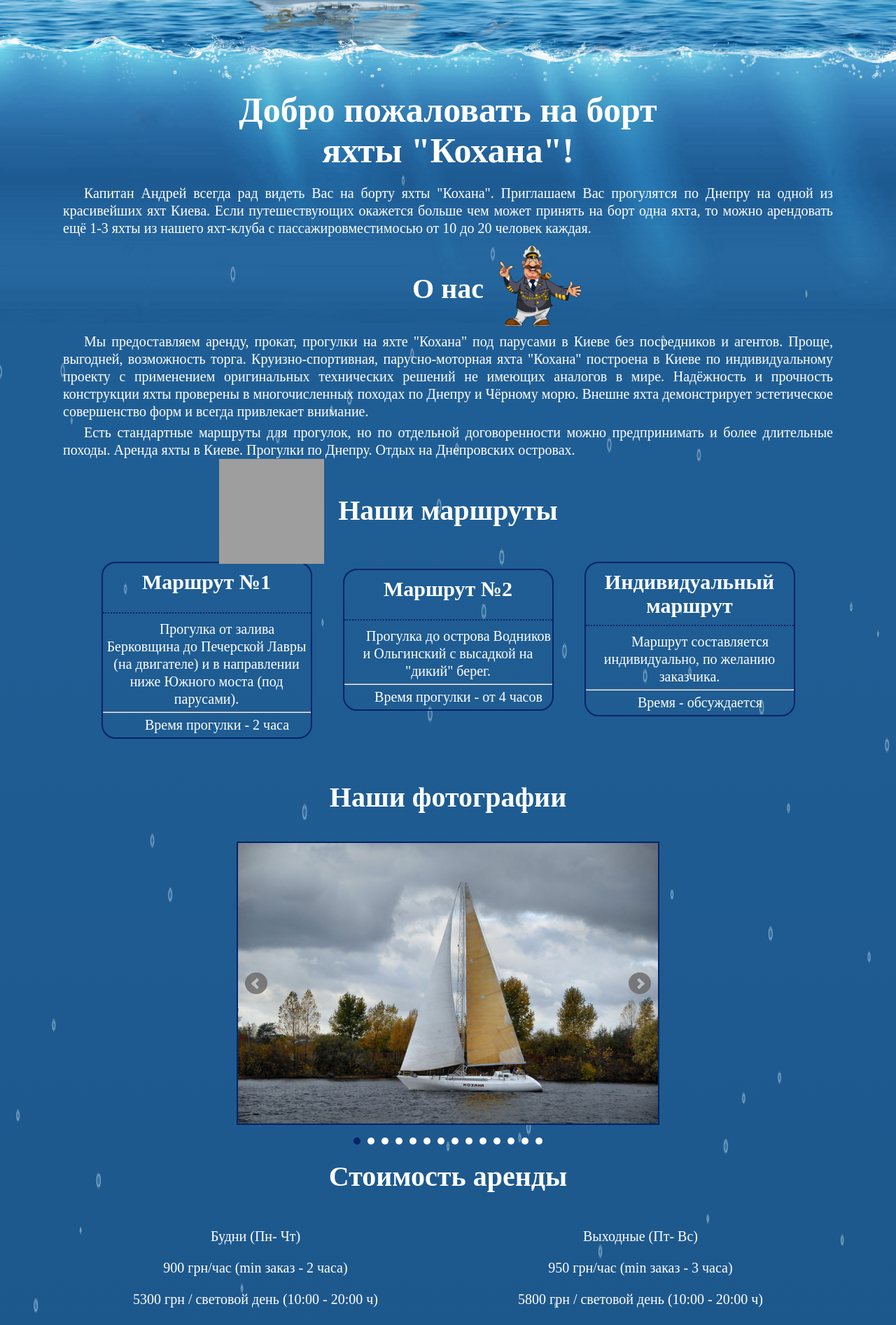
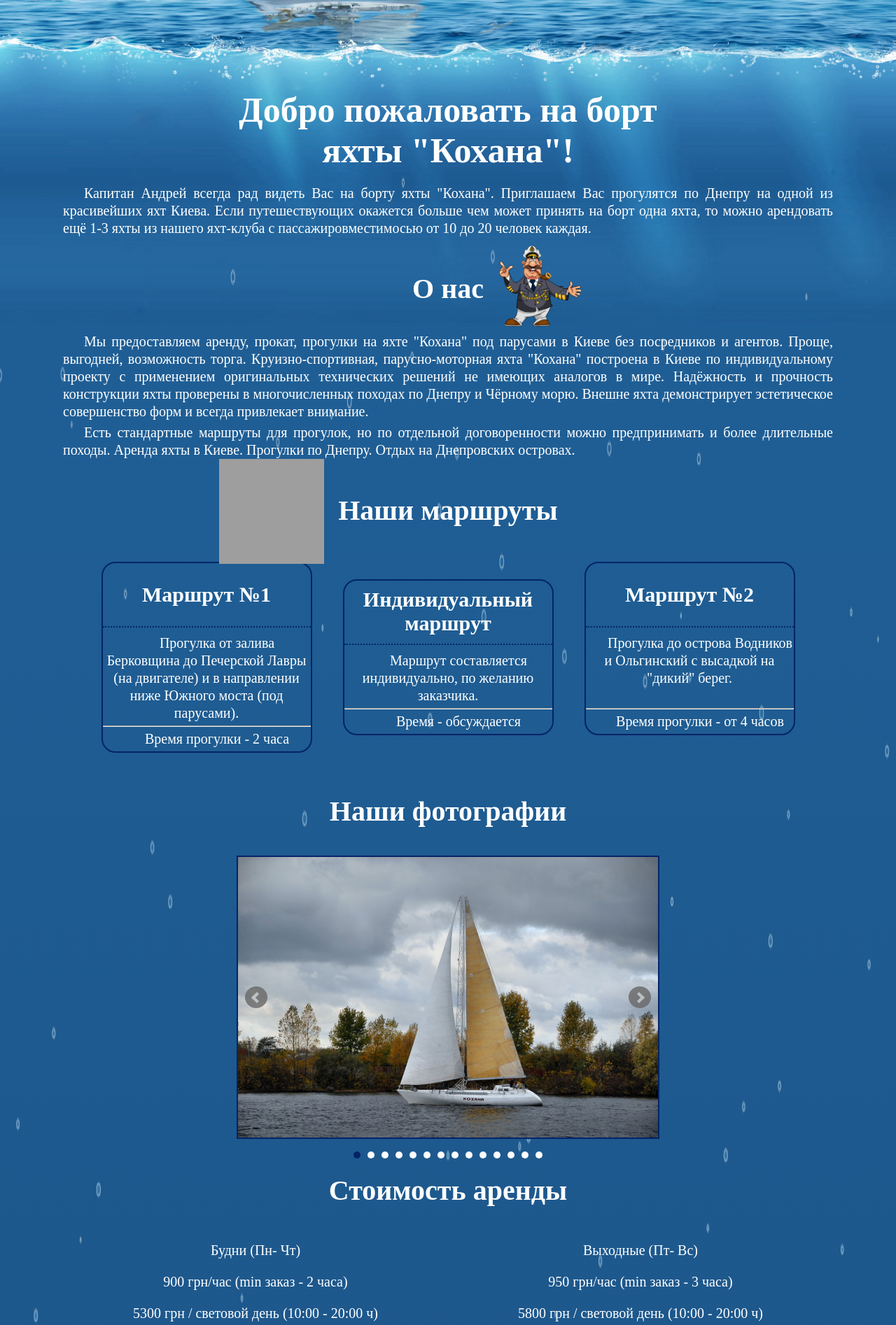
Before and after one commit to RedFoxIK/site_koh, a PHP site: page / in a window 1280 px wide. Shown: the part 300-2194 px from the top of the page at 70% size. Run offline with PHP 8.4, Linux system fonts and the light colour scheme; grey boxes are pictures that could not be loaded.

Commit message:
fix routes

```diff
--- a/css/style.css
+++ b/css/style.css
@@ -201,6 +201,7 @@ footer {
 
 #routes {
 	text-align: center;
+	vertical-align: middle;
 }
 
 #routes .item {
@@ -211,20 +212,32 @@ footer {
 	border: 2px solid #042467;
 	border-radius: 20px;
 }
-#routes .second {
+
+#routes .item.first,
+#routes .item.third {
+	line-height: 70px;
+}
+
+#routes .item.second {
 	position: relative;
-	top: 10px;
+	top: 25px;
 }
 
 #routes h3 {
 	border-bottom: 2px dotted #042467;
-	min-height: 50px;
+	min-height: 70px;
 	padding-bottom: 10px;
+	vertical-align: middle;
 }
 
 #routes h3,
 #routes p {
 	text-align: center;
+}
+
+#routes .item.first p.main,
+#routes .item.third p.main {
+	min-height: 100px;
 }
 
 #prices .table {
--- a/index.html
+++ b/index.html
@@ -53,16 +53,16 @@
 						<p>Время прогулки - 2 часа</p>
 					</div>
 					<div class="item second">
+						<h3>Индивидуальный маршрут</h3>
+						<p class="main">Маршрут составляется индивидуально, по желанию заказчика.  </p>
+						<hr>
+						<p>Время - обсуждается</p>
+					</div>
+					<div class="item third">
 						<h3>Маршрут №2</h3>
 						<p class="main">Прогулка до острова Водников и Ольгинский с высадкой на "дикий" берег.  </p>
 						<hr>
 						<p>Время прогулки - от 4 часов</p>
-					</div>
-					<div class="item third">
-						<h3>Индивидуальный маршрут</h3>
-						<p class="main">Маршрут составляется индивидуально, по желанию заказчика.  </p>
-						<hr>
-						<p>Время - обсуждается</p>
 					</div>
 				</section>
 				<section id="photo">
```
